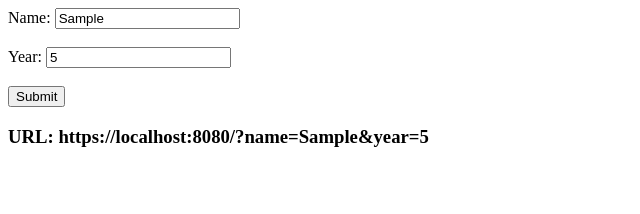
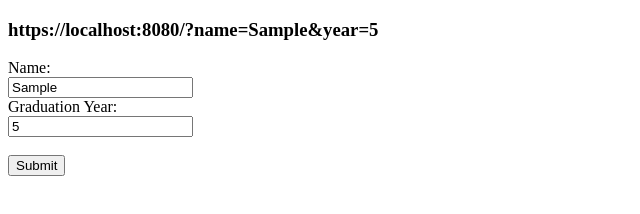
Before and after one commit to acciojob/sharable-urls-Hareesh123NH, a website: page main.html in a window 1280 px wide. Both pictures are taken after typing "Sample", "5" into the empty fields and a click on the button "Submit". Shown: the whole page, without its empty margins (0-640 px from the left). Drawn offline with Linux system fonts and the light colour scheme.

Commit message:
created a submission

```diff
--- a/main.html
+++ b/main.html
@@ -1,18 +1,18 @@
 <!DOCTYPE html>
 <html>
   <body>
+<h3 id="url">https://localhost:8080/</h3>
+	  <form id="urlForm">
+    <label for="name">Name:</label><br>
+    <input type="text" id="name" name="name"><br>
 
-	  <form id="urlForm">
-    <label for="name">Name:</label>
-    <input type="text" id="name" name="name"><br><br>
-
-    <label for="year">Year:</label>
+    <label for="year">Graduation Year:</label><br>
     <input type="number" id="year" name="year"><br><br>
 
     <button type="button" id="button">Submit</button>
 </form>
 
-<h3 id="url">URL: https://localhost:8080/</h3>
+
 	    <script type="text/javascript" src="./script.js">
 </script>
   </body>
--- a/script.js
+++ b/script.js
@@ -3,7 +3,17 @@ document.getElementById('button').addEventListener('click', function() {
     var name = document.getElementById('name').value;
     var year = document.getElementById('year').value;
 
-    var url = "https://localhost:8080/?name=" + encodeURIComponent(name) + "&year=" + encodeURIComponent(year);
-
-    document.getElementById('url').innerText = "URL: " + url;
+    var url = "https://localhost:8080/"+"";
+    if (name!="" || year!="") {
+    	if (name!="" && year!="") {
+    		url=url+"?name="+name+"&year="+year;
+    	}
+		else if(name!=""){
+			url=url+"?name="+name;
+		}
+		else {
+    		url=url+"?year="+year;
+    	}
+    }
+    document.getElementById('url').innerText = url;
 });
```
